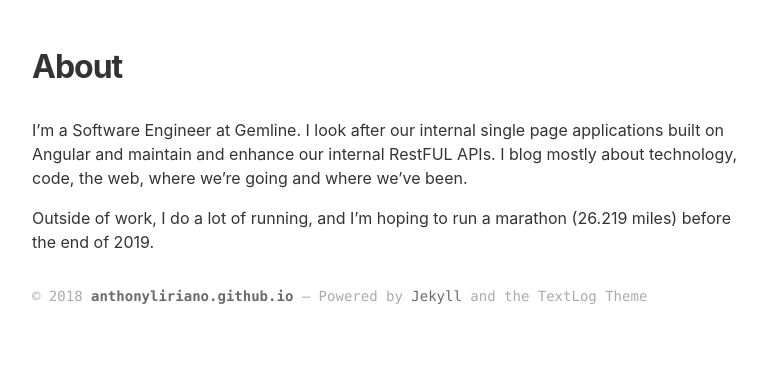
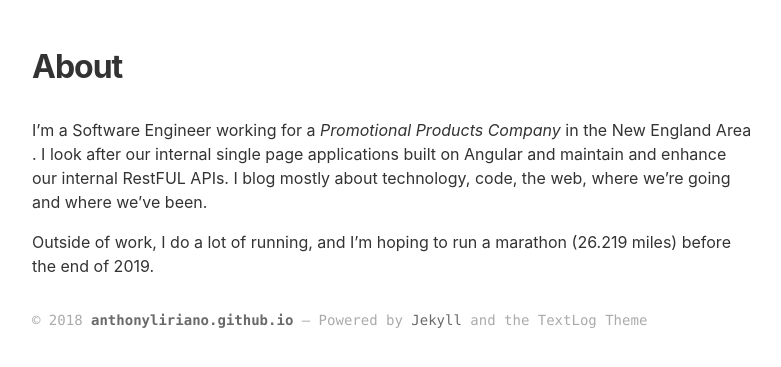
Before and after one commit to anthonyliriano/anthonyliriano.github.io, a Jekyll site: the page built from about.md, in a window 1280 px wide. Shown: the top 367 px of the page, without its empty margins (8-789 px from the left). Built offline with Jekyll 4.4.1, drawn with Linux system fonts in a browser that asks for light colours.

Commit message:
Updating About Me

```diff
--- a/about.md
+++ b/about.md
@@ -3,6 +3,6 @@ layout: page
 title: About
 ---
 
-I'm a Software Engineer at Gemline. I look after our internal single page applications built on Angular and maintain and enhance our internal RestFUL APIs. I blog mostly about technology, code, the web, where we're going and where we've been.
+I'm a Software Engineer working for a _Promotional Products Company_ in the New England Area . I look after our internal single page applications built on Angular and maintain and enhance our internal RestFUL APIs. I blog mostly about technology, code, the web, where we're going and where we've been.
 
 Outside of work, I do a lot of running, and I’m hoping to run a marathon (26.219 miles) before the end of 2019.
```
